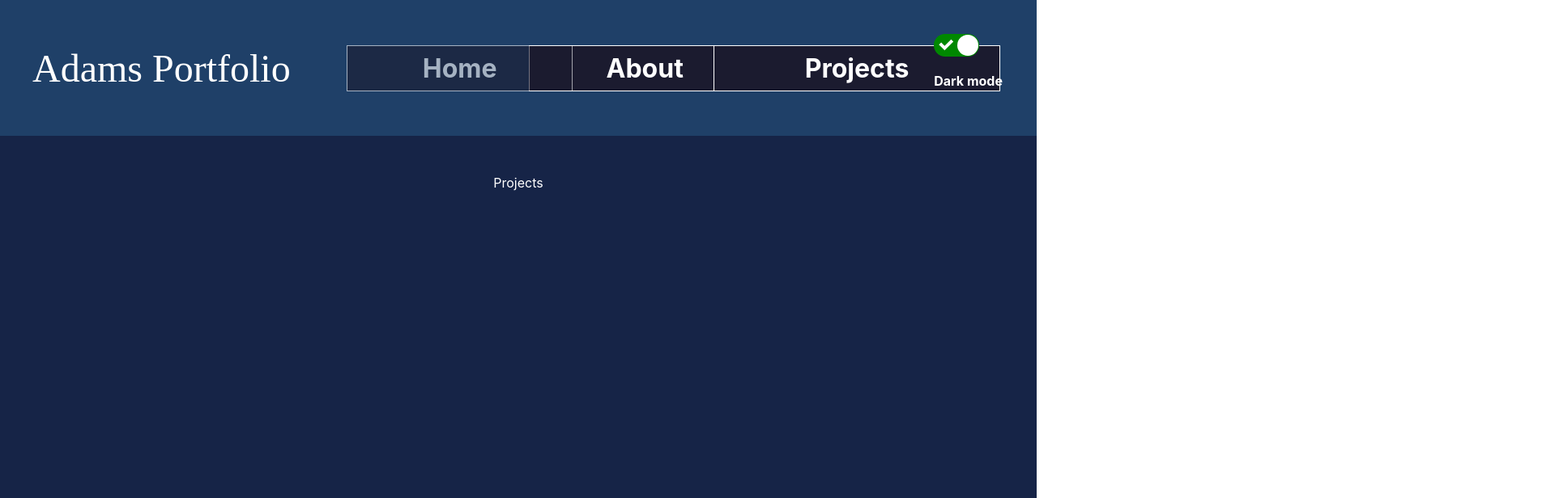
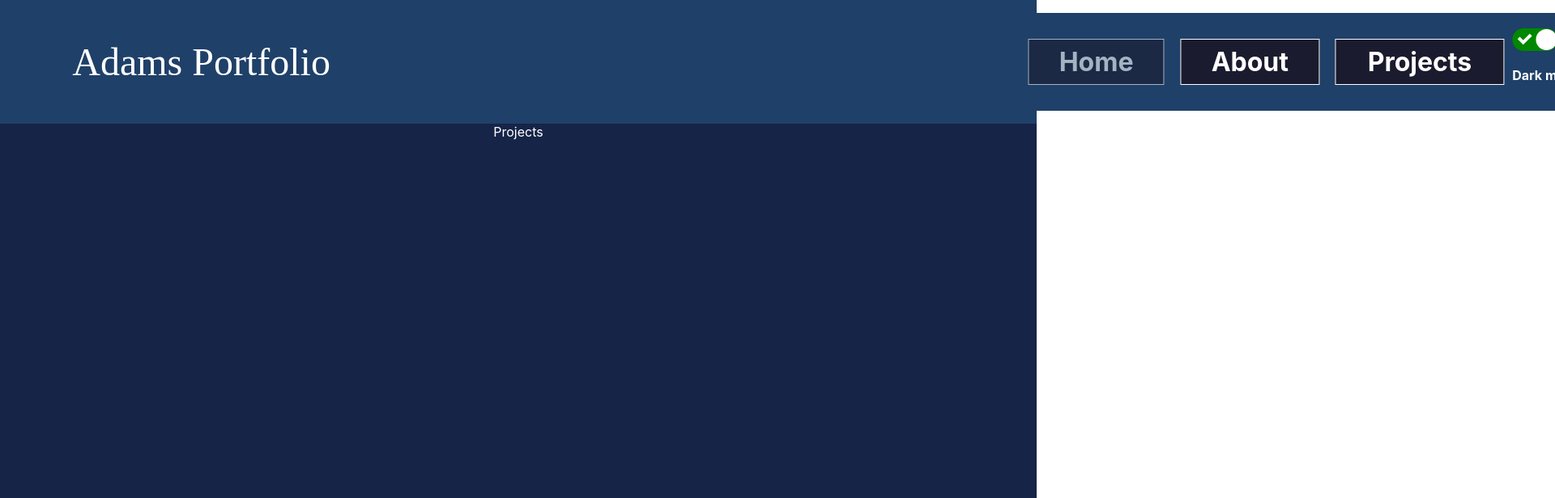
Before and after one commit to kloparn/Portfolio, a React (Create React App) app: page /projects in a window 1280 px wide. Shown: the top 616 px of the page at 81% size, 1920 px wide, since content can reach past the window. Built offline with nearby package versions, Linux system fonts and the light colour scheme.

Commit message:
added a Burger menu to screens smaller then 1000 pixels

```diff
--- a/src/App.tsx
+++ b/src/App.tsx
@@ -40,9 +40,6 @@ function App() {
             <Route exact path="/about" component={AboutPage} />
             <Route exact path="/projects" component={ProjectsPage} />
           </Router>
-          <Container>
-            <NavbarTemp></NavbarTemp>
-          </Container>
           {/* Navbar shall go here with the {home(theme) going inside it}*/}
         </BackgroundPicture>
       </ScreenView>
@@ -50,18 +47,6 @@ function App() {
     </ThemeProvider>
   );
 }
-
-const Container = styled.div`
-  display: center;
-  padding: 5px;
-`;
-
-const NavbarTemp = styled.ul`
-  width: 100%;
-  margin: 0 0 3em 0;
-  padding: 0;
-  list-style: none;
-`;
 
 const ScreenView = styled.div`
   background-color: ${(props) => props.theme.colors.main};
--- a/src/components/Navbar.tsx
+++ b/src/components/Navbar.tsx
@@ -9,13 +9,21 @@ const Navbar: React.FC<Props> = ({ CustomSwitch }) => {
       : JSON.parse(localStorage.getItem("currentTab")!)
   );
 
+  const [openBurger, setOpen] = useState(
+    localStorage.getItem("openBurger") == null
+      ? false
+      : JSON.parse(localStorage.getItem("openBurger")!)
+  );
+
   useEffect(() => {
     localStorage.setItem("currentTab", JSON.stringify(currentTab));
-  }, [currentTab]);
+    localStorage.setItem("openBurger", JSON.stringify(openBurger));
+  }, [currentTab, openBurger]);
 
   return (
-    <ListWrapper>
+    <Nav>
       <Logo> Adams Portfolio </Logo>
+      <ListWrapper id={!openBurger ? "closed" : ""}>
         <List>
           <ListItem
             to="/"
@@ -45,6 +53,12 @@ const Navbar: React.FC<Props> = ({ CustomSwitch }) => {
         </List>
         <SwitchBox>{CustomSwitch}</SwitchBox>
       </ListWrapper>
+      <StyledBurger onClick={() => setOpen(!openBurger)}>
+        <div className={openBurger ? "lineOne" : ""} />
+        <div className={openBurger ? "lineTwo" : ""} />
+        <div className={openBurger ? "lineThree" : ""} />
+      </StyledBurger>
+    </Nav>
   );
 };
 
@@ -52,27 +66,48 @@ type Props = {
   CustomSwitch: JSX.Element;
 };
 
+const Nav = styled.nav`
+  background-color: ${(props) => props.theme.colors.secondary};
+  display: flex;
+  justify-content: space-evenly;
+  align-items: center;
+  padding: 0 0 0 4rem;
+  text-decoration: none;
+`;
+
 const Logo = styled.h1`
   font: 1em "gill sans, sans-serif";
   font-size: 3rem;
   color: ${(props) => props.theme.colors.text};
 `;
 
-const List = styled.li`
-  padding: 2rem;
+const SwitchBox = styled.div`
+  text-decoration: none;
+  padding: 0 0 0 1rem;
 `;
 
-const SwitchBox = styled.li`
+const List = styled.li`
   padding: 2rem;
 `;
 
 const ListWrapper = styled.ul`
   background-color: ${(props) => props.theme.colors.secondary};
-  margin: 0 0 3em 0;
   list-style: none;
   display: flex;
-  justify-content: space-between;
+  justify-content: space-evenly;
   align-items: center;
+
+  @media (max-width: 1000px) {
+    flex-direction: column;
+    align-items: center;
+    position: fixed;
+    top: 0;
+    right: 0;
+    height: 100vh;
+    width: 300px;
+    padding-top: 3.5rem;
+    transition: transform 0.3s ease-in-out;
+  }
 `;
 
 const ListItem = styled(Link)`
@@ -84,8 +119,33 @@ const ListItem = styled(Link)`
   color: ${(props) => props.theme.colors.text};
   font-size: 2rem;
   border: 1px solid ${(props) => props.theme.colors.text};
-  width: 200%;
+  width: 110%;
   text-align: center;
 `;
 
+const StyledBurger = styled.div`
+  width: 2rem;
+  height: 2rem;
+  display: flex;
+  justify-content: space-around;
+  flex-flow: column nowrap;
+  z-index: 20;
+  visibility: hidden;
+
+  @media (max-width: 1000px) {
+    position: fixed;
+    top: 15px;
+    right: 20px;
+    visibility: visible;
+  }
+
+  div {
+    width: 2rem;
+    height: 0.25rem;
+    background-color: ${(props) => props.theme.colors.text};
+    border-radius: 10px;
+    transform-origin: 1px;
+    transition: all 0.3s linear;
+  }
+`;
 export default Navbar;
--- a/src/index.css
+++ b/src/index.css
@@ -19,3 +19,17 @@ code {
 #notSelected:hover {
   background-color: darkcyan;
 }
+
+.lineOne {
+  transform: rotate(45deg);
+}
+.lineTwo {
+  opacity: 0;
+}
+.lineThree {
+  transform: rotate(-45deg);
+}
+
+#closed {
+  transform: translateX(100%);
+}
```
Also changed, not shown: src/redirection/flexableNav.tsx (deleted, +0 -25 lines), src/assets/Background.png (added). Lines whose indentation alone changed are shown as unchanged.
